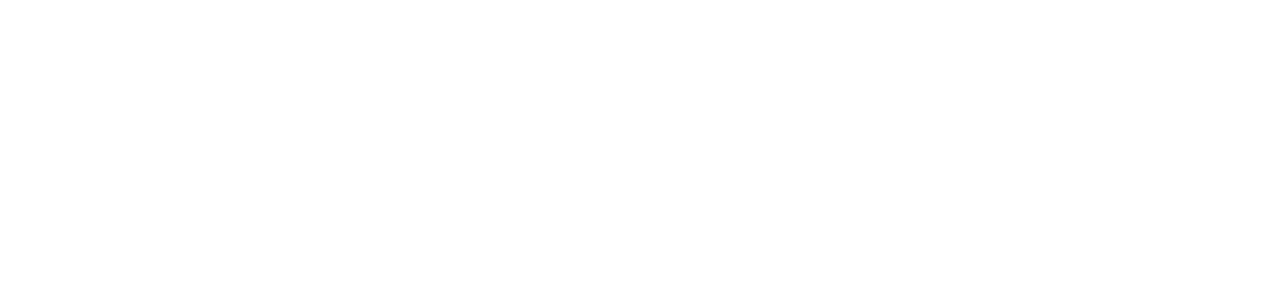
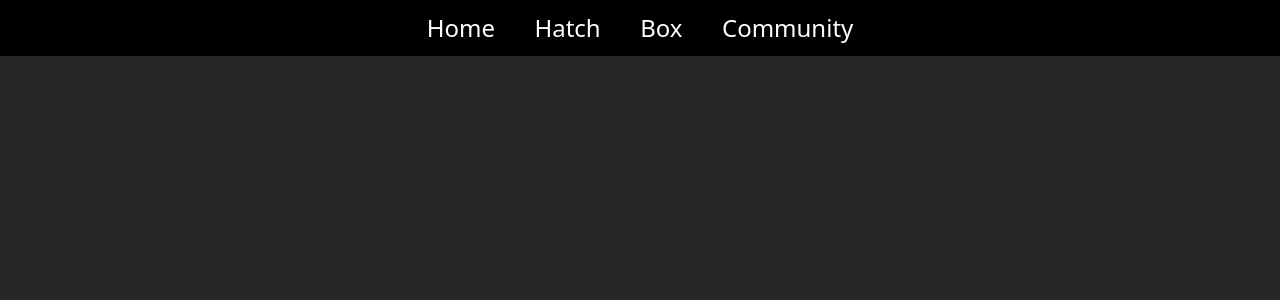
Before and after one commit to jdelmundo23/pokemon-team-builder, a React (Create React App) app in the folder frontend/: page /hatch in a window 1280 px wide. Before the commit this address had no page. Shown: the top 300 px of the page. Built offline with nearby package versions, Linux system fonts and the light colour scheme.

Commit message:
added navbar

```diff
--- a/frontend/src/App.js
+++ b/frontend/src/App.js
@@ -1,12 +1,14 @@
 import { BrowserRouter, Routes, Route } from 'react-router-dom'
 import Home from './pages/Home'
 import './App.css'
+import Navbar from './components/Navbar'
 
 function App() {
   return (
-    <div className="">
+    <div className='bg-zinc-800 w-screen h-screen text-white'>
       <BrowserRouter>
-        <div className="">
+        <Navbar />
+        <div className='pt-40'>
           <Routes>
             <Route
               path='/'
--- /dev/null
+++ b/frontend/src/components/Navbar.js
@@ -0,0 +1,22 @@
+import { Link } from 'react-router-dom'
+
+export default function Navbar() {
+    return (
+        <div className='fixed top-0 lg:text-2xl w-full flex flex-col lg:items-center bg-black py-3'>
+            <div className='flex justify-between lg:w-4/12'>
+                <Link to="/">
+                    <h1>Home</h1>
+                </Link>
+                <Link to="/hatch">
+                    <h1>Hatch</h1>
+                </Link>
+                <Link to="/box">
+                    <h1>Box</h1>
+                </Link>
+                <Link to="/friends">
+                    <h1>Community</h1>
+                </Link>
+            </div>
+        </div>
+    )
+}
--- /dev/null
+++ b/frontend/src/pages/Box.js
@@ -0,0 +1,3 @@
+export default function Box() {
+
+}
--- a/frontend/src/pages/Home.js
+++ b/frontend/src/pages/Home.js
@@ -4,17 +4,19 @@
 export default function Home() {
     const [msg, setMsg] = useState(null);
     useEffect(() => {
-        (async() => {
-            const res = await fetch('/true')
-            const data = await res.json();
-            if (res.ok) {
-                setMsg(data.working);
-            }
-        })()
+        // (async() => {
+        //     const res = await fetch('/true')
+        //     const data = await res.json();
+        //     if (res.ok) {
+        //         setMsg(data.working);
+        //     }
+        // })()
     },[])
     return (
-        <div>
-            <h1>{msg}</h1>
+        <div className='flex justify-center'>
+            <div className='lg:w-1/2 flex flex-col items-center'>
+                <h1 className='lg:text-xl'>Welcome to Pokemon Team Builder</h1>
+            </div>
         </div>
     )
 }
```
